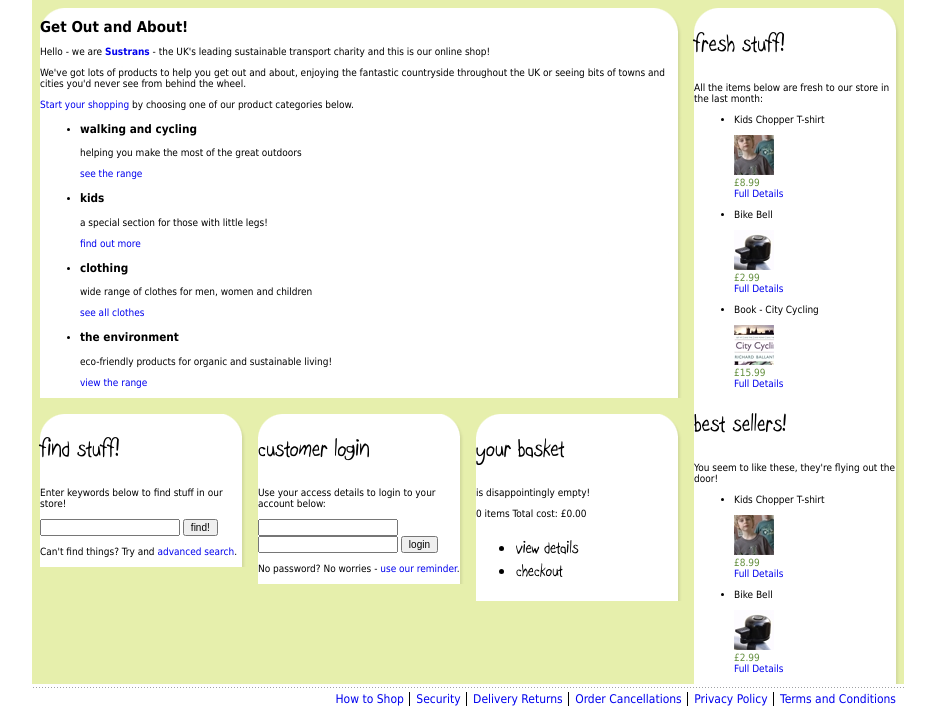
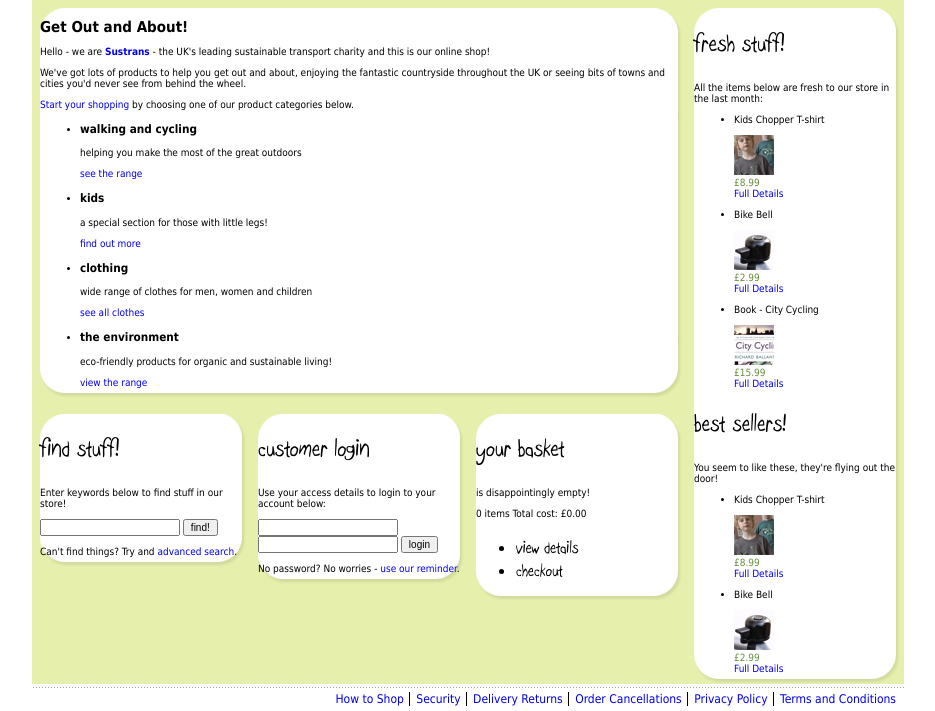
Before and after one commit to paulgillard/focus, a plain HTML site: page site/index.html in a window 1280 px wide. Shown: the part 113-824 px from the top of the page, without its empty margins (172-1107 px from the left). Drawn offline with Linux system fonts and the light colour scheme.

Commit message:
Add: Shadowed background bottoms to site sections

```diff
--- a/site/index.html
+++ b/site/index.html
@@ -30,6 +30,7 @@
       <div id="content-wrapper">
         <div id="left-wrapper" class="grid_3">
           <div id="main-content" class="grid_3 alpha omega">
+            <div class="inner">
               <h1>Get Out and About!</h1>
               <p>Hello - we are <a class="sustrans-site" href="http://www.sustrans.org.uk">Sustrans</a> - the UK's leading sustainable transport charity and this is our online shop!</p>
               <p>We've got lots of products to help you get out and about, enjoying the fantastic countryside throughout the UK or seeing bits of towns and cities you'd never see from behind the wheel.</p>
@@ -57,8 +58,10 @@
                 </li>
               </ul>
             </div>
+          </div>
           <div class="clear"></div>
           <div id="search" class="grid_1 alpha">
+            <div class="inner">
               <h2>Find Stuff!</h2>
               <p>Enter keywords below to find stuff in our store!</p>
               <form action="search.html">
@@ -67,7 +70,9 @@
               </form>
               <p>Can't find things? Try and <a href="advanced_search.html">advanced search</a>.</p>
             </div>
+          </div>
           <div id="login" class="grid_1">
+            <div class="inner">
             <h2>Customer Login</h2>
               <p>Use your access details to login to your account below:</p>
               <form action="login.html">
@@ -77,7 +82,9 @@
               </form>
               <p>No password? No worries - <a href="forgotten_password.html">use our reminder</a>.</p>
             </div>
+          </div>
           <div id="basket" class="grid_1 omega">
+            <div class="inner">
               <h2>Your Basket</h2>
               <p>is disappointingly empty!</p>
               <span class="count">0 items</span>
@@ -88,7 +95,9 @@
               </ul>
             </div>
           </div>
+        </div>
         <div id="product-highlights" class="grid_1">
+          <div class="inner">
             <div id="new-products">
               <h2>Fresh Stuff!</h2>
               <p>All the items below are fresh to our store in the last month:</p>
@@ -133,6 +142,7 @@
             </div>
           </div>
         </div>
+      </div>
       <div class="clear"></div>
       <div id="footer-wrapper">
         <div id="footer" class="grid_4">
--- a/site/stylesheets/main.css
+++ b/site/stylesheets/main.css
@@ -44,6 +44,12 @@ h2 { font-size: 2.5em; font-weight: normal; text-transform: lowercase; }
 #login,
 #basket,
 #product-highlights { background: url("../images/narrow_background_top.png") no-repeat scroll 0 0 transparent; width: 206px; /*202 + 4 pixels of shadow on right*/ }
+#main-content .inner { background: url("../images/wide_background_bottom.png") no-repeat scroll left bottom transparent; }
+#search .inner,
+#login .inner,
+#basket .inner,
+#product-highlights .inner { background: url("../images/narrow_background_bottom.png") no-repeat scroll left bottom transparent; }
+.inner { float: left; width: 100%; }
 #main-content,
 #product-highlights { margin-top: 8px; }
 #search,
```
Also changed, not shown: site/images/narrow_background_bottom.png (added), site/images/wide_background_bottom.png (added). Lines whose indentation alone changed are shown as unchanged.
